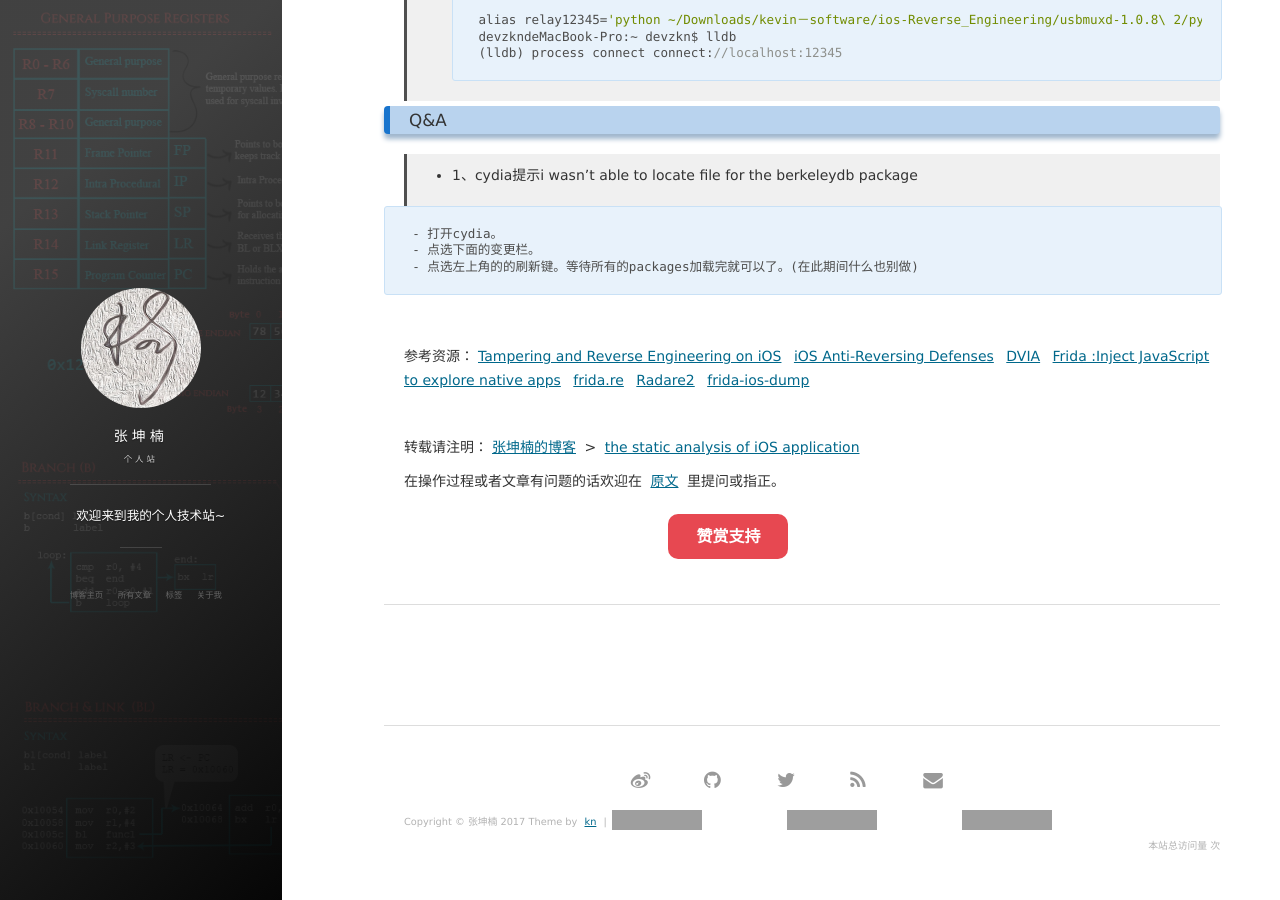
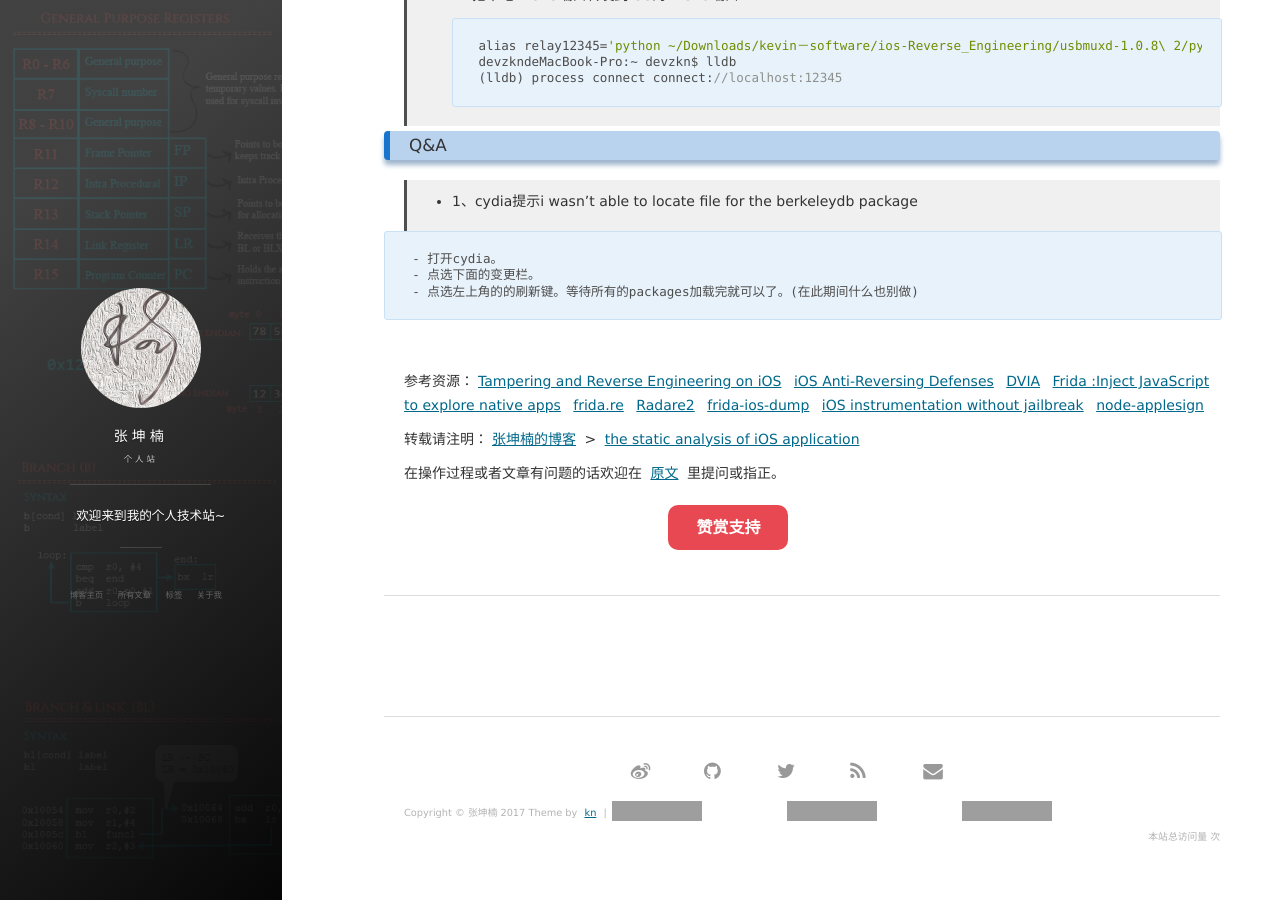
Before and after one commit to zhangkn/zhangkn.github.io, a Jekyll site: the page built from _posts/2017-01-03-iOS_Wifilist.md, in a window 1280 px wide and 900 px high, scrolled down 6210 px, cut to the strip 0-900 px from the top of the window. Built offline with Jekyll 4.4.1, drawn with Linux system fonts in a browser that asks for light colours; nearby versions of some CDN libraries; comment, search, counter and statistics services are not loaded; grey boxes are pictures that could not be loaded.

Commit message:
applesign

```diff
--- a/_posts/2017-01-03-iOS_Wifilist.md
+++ b/_posts/2017-01-03-iOS_Wifilist.md
@@ -363,5 +364,6 @@
 [Frida :Inject JavaScript to explore native apps](https://github.com/frida) [frida.re](https://www.frida.re/)
 [Radare2](http://rada.re/r/)
 [frida-ios-dump](https://github.com/AloneMonkey/frida-ios-dump)
-
+[iOS instrumentation without jailbreak](https://www.nccgroup.trust/au/about-us/newsroom-and-events/blogs/2016/october/ios-instrumentation-without-jailbreak/)
+[node-applesign](https://github.com/nowsecure/node-applesign)
 <br>
```
Also changed, not shown: other parts of _posts/2017-01-03-iOS_Wifilist.md (+1 -0 lines).
